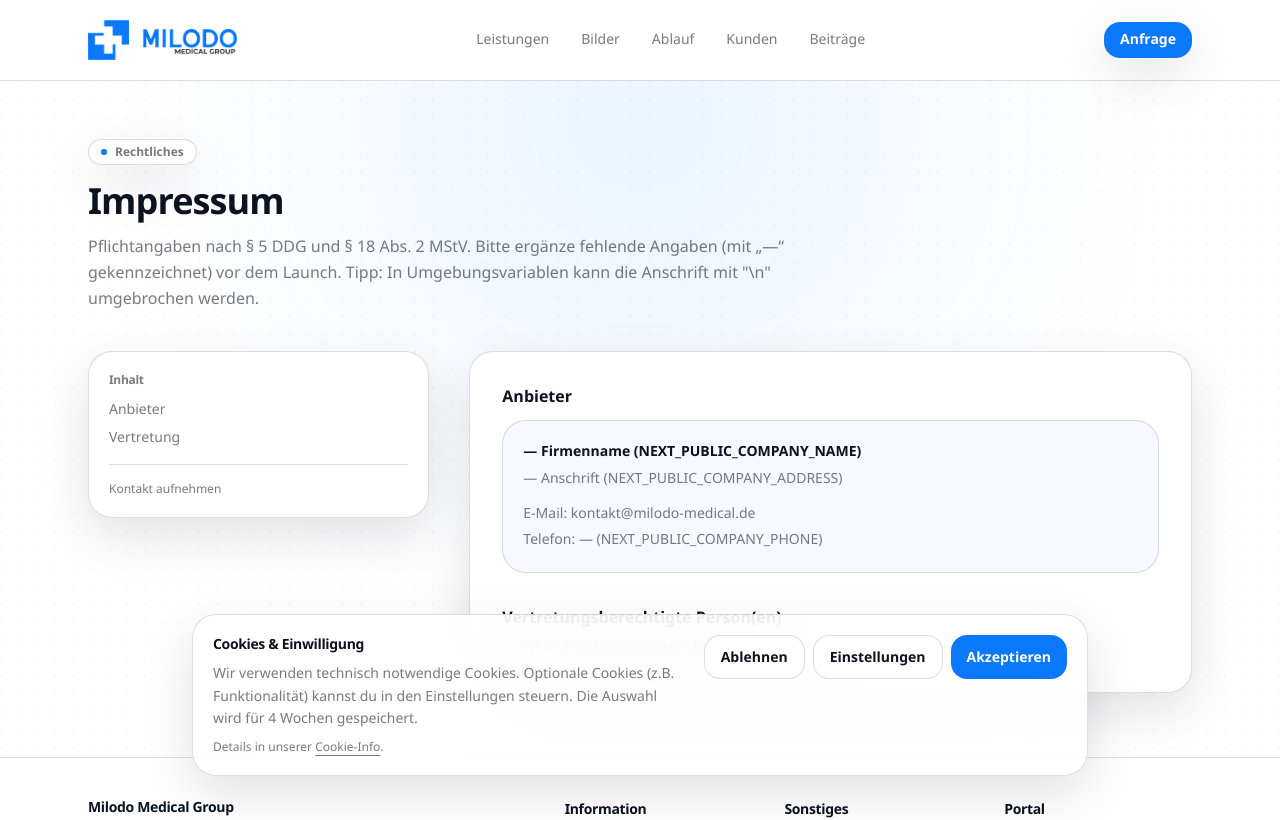
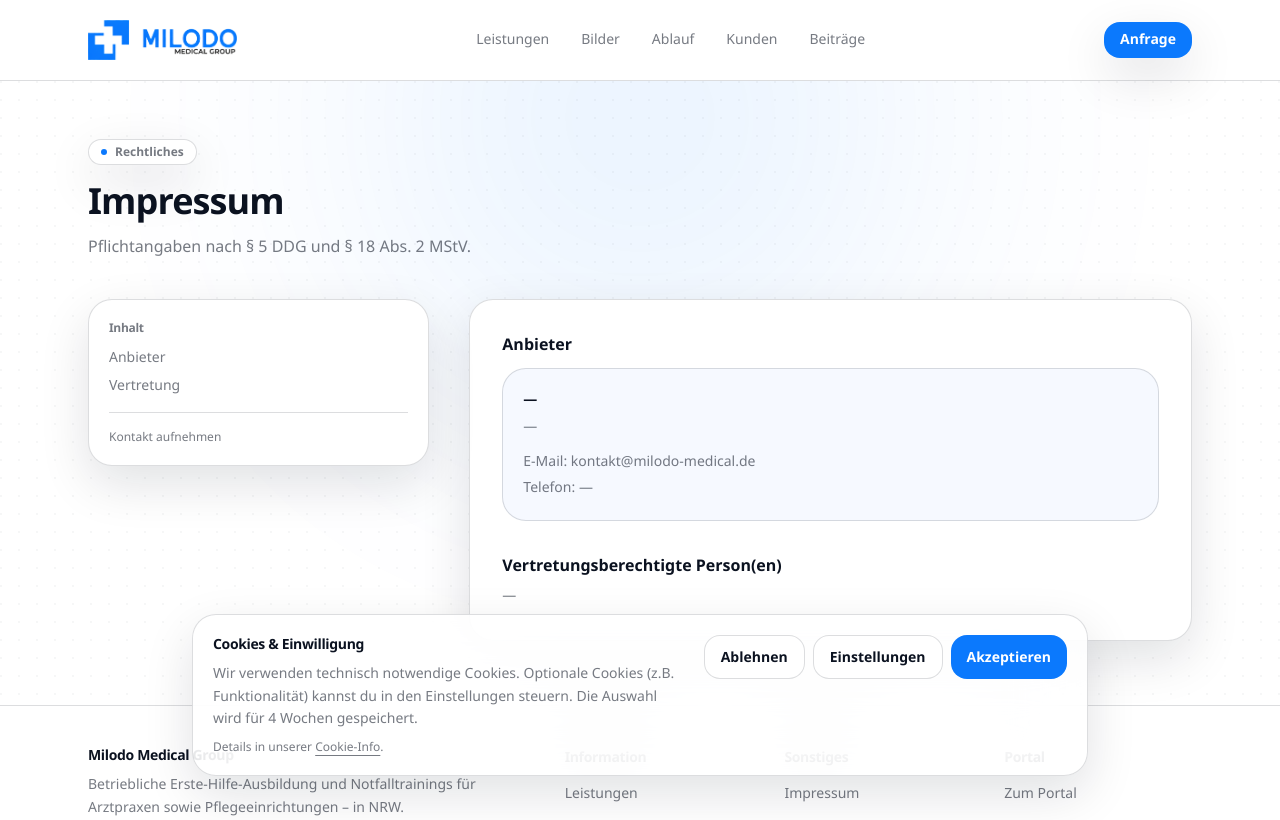
Before and after one commit to freddykamhol/milodo-medical, a Next.js app: page /impressum in a window 1280 px wide. Shown: the top 820 px of the page. Built offline with nearby package versions, Linux system fonts and the light colour scheme; no server answers.

Commit message:
Remove internal legal page notices

```diff
--- a/src/app/datenschutz/page.tsx
+++ b/src/app/datenschutz/page.tsx
@@ -14,7 +14,7 @@ export default function DatenschutzPage() {
   return (
     <LegalPage
       title="Datenschutzerklärung"
-      lead="Diese Datenschutzerklärung informiert über die Verarbeitung personenbezogener Daten beim Besuch dieser Website. Bitte ergänze fehlende Angaben (mit „—“ gekennzeichnet) vor dem Launch."
+      lead="Diese Datenschutzerklärung informiert über die Verarbeitung personenbezogener Daten beim Besuch dieser Website."
       toc={[
         { href: "#verantwortlicher", label: "Verantwortlicher" },
         { href: "#zwecke", label: "Zwecke & Rechtsgrundlagen" },
@@ -33,15 +33,15 @@ export default function DatenschutzPage() {
         <h2 className="text-base font-semibold text-[var(--foreground)]">1. Verantwortlicher</h2>
         <div className="rounded-3xl border border-[var(--border)] bg-[var(--surface-2)] p-5">
           <div className="font-semibold text-[var(--foreground)]">
-            {legal.companyName ?? "— Firmenname (NEXT_PUBLIC_COMPANY_NAME)"}
+            {legal.companyName ?? "—"}
             {legal.legalForm ? ` · ${legal.legalForm}` : ""}
           </div>
           <div className="mt-1 whitespace-pre-line">
-            {legal.address ?? "— Anschrift (NEXT_PUBLIC_COMPANY_ADDRESS)"}
+            {legal.address ?? "—"}
           </div>
           <div className="mt-3 grid gap-1">
-            <div>E-Mail: {legal.email ?? "— (NEXT_PUBLIC_CONTACT_EMAIL)"}</div>
-            <div>Telefon: {legal.phone ?? "— (NEXT_PUBLIC_COMPANY_PHONE)"}</div>
+            <div>E-Mail: {legal.email ?? "—"}</div>
+            <div>Telefon: {legal.phone ?? "—"}</div>
           </div>
         </div>
         <div>
--- a/src/app/impressum/page.tsx
+++ b/src/app/impressum/page.tsx
@@ -10,9 +10,7 @@ export default function ImpressumPage() {
   return (
     <LegalPage
       title="Impressum"
-      lead={
-        'Pflichtangaben nach § 5 DDG und § 18 Abs. 2 MStV. Bitte ergänze fehlende Angaben (mit „—“ gekennzeichnet) vor dem Launch. Tipp: In Umgebungsvariablen kann die Anschrift mit "\\n" umgebrochen werden.'
-      }
+      lead="Pflichtangaben nach § 5 DDG und § 18 Abs. 2 MStV."
       toc={[
         { href: "#anbieter", label: "Anbieter" },
         { href: "#vertretung", label: "Vertretung" },
@@ -22,22 +20,22 @@ export default function ImpressumPage() {
         <h2 className="text-base font-semibold text-[var(--foreground)]">Anbieter</h2>
         <div className="rounded-3xl border border-[var(--border)] bg-[var(--surface-2)] p-5">
           <div className="font-semibold text-[var(--foreground)]">
-            {legal.companyName ?? "— Firmenname (NEXT_PUBLIC_COMPANY_NAME)"}
+            {legal.companyName ?? "—"}
             {legal.legalForm ? ` · ${legal.legalForm}` : ""}
           </div>
           <div className="mt-1 whitespace-pre-line">
-            {legal.address ?? "— Anschrift (NEXT_PUBLIC_COMPANY_ADDRESS)"}
+            {legal.address ?? "—"}
           </div>
           <div className="mt-3 grid gap-1">
-            <div>E-Mail: {legal.email ?? "— (NEXT_PUBLIC_CONTACT_EMAIL)"}</div>
-            <div>Telefon: {legal.phone ?? "— (NEXT_PUBLIC_COMPANY_PHONE)"}</div>
+            <div>E-Mail: {legal.email ?? "—"}</div>
+            <div>Telefon: {legal.phone ?? "—"}</div>
           </div>
         </div>
       </section>
 
       <section id="vertretung" className="grid gap-2 text-sm leading-relaxed text-[color:var(--muted)]">
         <h2 className="text-base font-semibold text-[var(--foreground)]">Vertretungsberechtigte Person(en)</h2>
-        <p>{legal.representative ?? "— (NEXT_PUBLIC_COMPANY_REPRESENTATIVE)"}</p>
+        <p>{legal.representative ?? "—"}</p>
       </section>
 
     </LegalPage>
```
